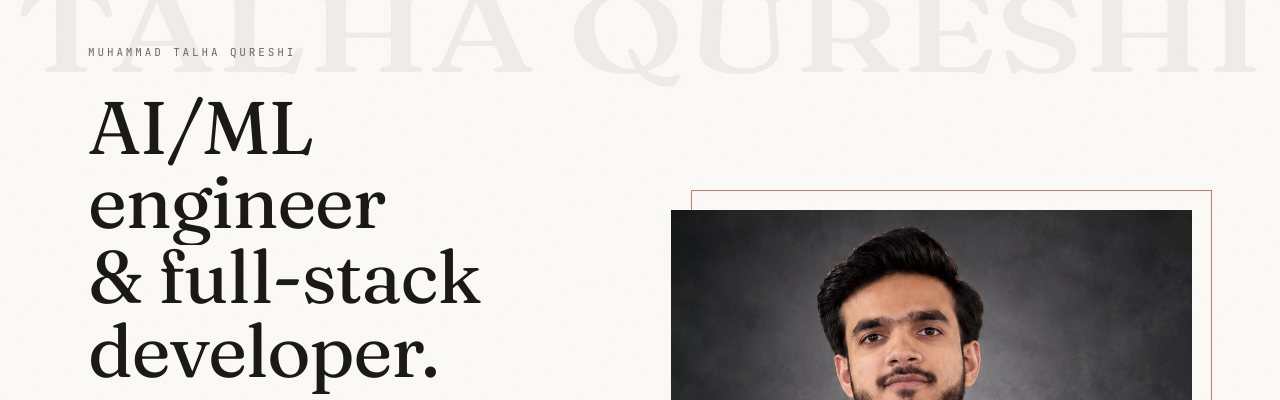
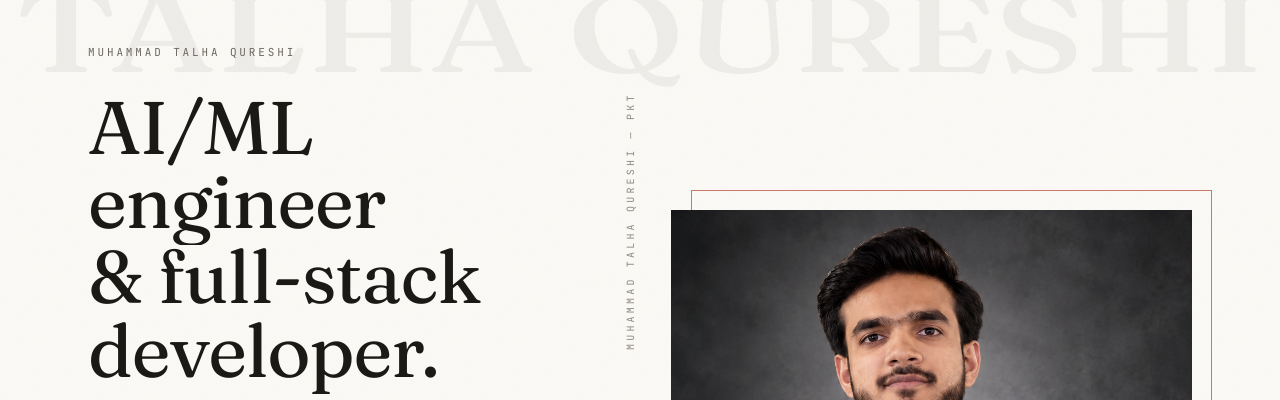
Before and after one commit to TalhaQureshi324/Portfolio, a Next.js app: page / in a window 1280 px wide. Shown: the part 129-529 px from the top of the page. Built offline with nearby package versions, Linux system fonts and the light colour scheme.

Commit message:
fix(hero): restore rotated MUHAMMAD TALHA QURESHI — PKT vertical label on portrait left edge

```diff
--- a/components/sections/Hero.tsx
+++ b/components/sections/Hero.tsx
@@ -176,6 +176,14 @@ export default function Hero() {
           style={reduce ? undefined : { y: portraitScrollY }}
           className="relative order-3 mx-auto mt-12 w-full max-w-[440px] self-end lg:order-none lg:mt-0 lg:max-w-none"
         >
+          {/* vertical identity label — rotated, on the portrait's left edge */}
+          <span
+            aria-hidden
+            className="absolute -left-12 top-1/4 hidden origin-top-left -rotate-90 font-mono text-[10px] tracking-[0.32em] text-ink3 lg:block"
+          >
+            MUHAMMAD TALHA QURESHI — PKT
+          </span>
+
           {/* offset accent frame */}
           <div
             aria-hidden
```
